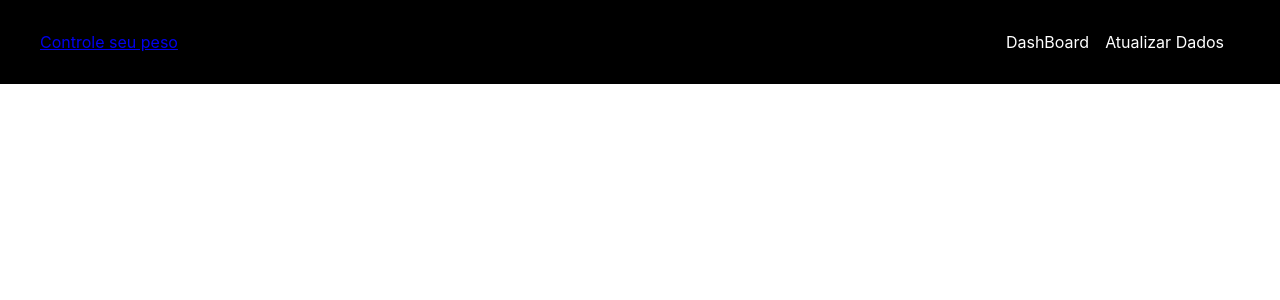
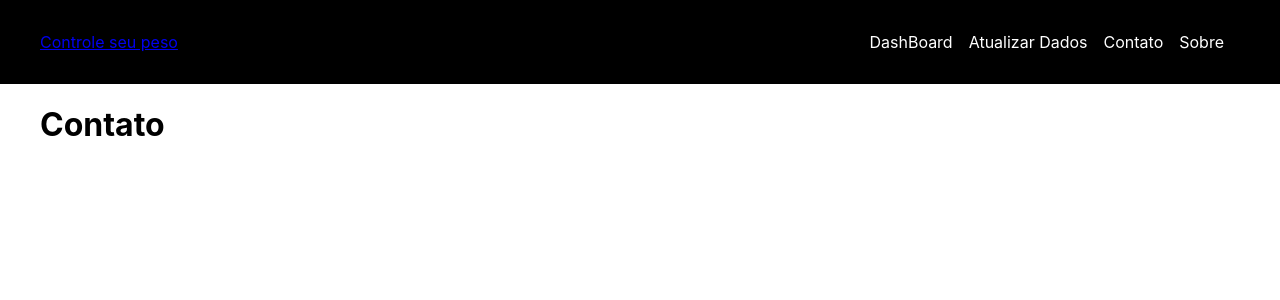
Before and after one commit to kvojps/controle-peso-front, a React (Create React App) app: page /contato in a window 1280 px wide. Shown: the top 300 px of the page. Built offline with nearby package versions, Linux system fonts and the light colour scheme.

Commit message:
adicionando páginas de Contato e Sobre e fazendo navegação

```diff
--- a/src/App.js
+++ b/src/App.js
@@ -4,6 +4,8 @@
 import Home from './componentes/paginas/Home'
 import DashBoard from './componentes/paginas/Dashboard';
 import AtualizarDados from './componentes/paginas/AtualizarDados'
+import Contato from './componentes/paginas/Contato'
+import Sobre from './componentes/paginas/Sobre'
 
 import Navbar from './componentes/layout/Navbar'
 import Container from './componentes/layout/Container'
@@ -18,8 +20,10 @@
         <Container>
           <Routes>
             <Route exact path = "/" element={<Home/>}></Route>
-            <Route exact path = "/dashboard" element={<DashBoard/>}></Route>
-            <Route exact path = "/atualizar-dados" element={<AtualizarDados/>}></Route>
+            <Route path = "/dashboard" element={<DashBoard/>}></Route>
+            <Route path = "/atualizar-dados" element={<AtualizarDados/>}></Route>
+            <Route path = "/contato" element={<Contato/>}></Route>
+            <Route path = "/sobre" element={<Sobre/>}></Route>
           </Routes>
         </Container>
 
--- a/src/componentes/layout/Navbar.js
+++ b/src/componentes/layout/Navbar.js
@@ -11,6 +11,8 @@
                 <ul className={styles.list}>
                    <li className={styles.item}><Link to="/dashboard">DashBoard</Link></li>
                    <li className={styles.item}><Link to="/atualizar-dados">Atualizar Dados</Link></li>
+                   <li className={styles.item}><Link to="/contato">Contato</Link></li>
+                   <li className={styles.item}><Link to="/sobre">Sobre</Link></li>
                 </ul>
             </Container>
         </nav>
--- /dev/null
+++ b/src/componentes/paginas/Contato.js
@@ -0,0 +1,9 @@
+function Contato() {
+    return(
+        <div>
+            <h1>Contato</h1>
+        </div>
+    )
+}
+
+export default Contato
--- /dev/null
+++ b/src/componentes/paginas/Sobre.js
@@ -0,0 +1,9 @@
+function Sobre() {
+    return(
+        <div>
+            <h1>Sobre</h1>
+        </div>
+    )
+}
+
+export default Sobre
```
